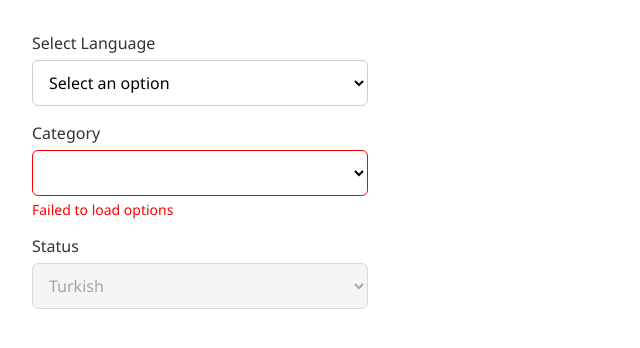
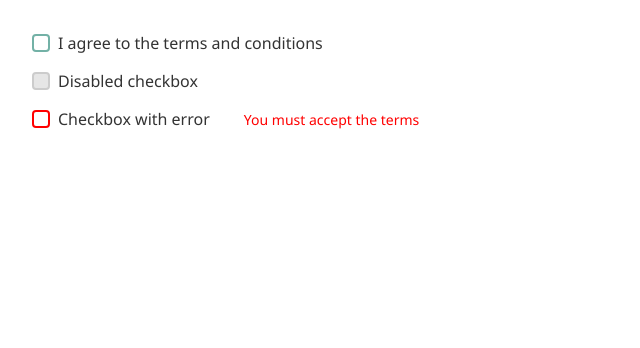
Before and after one commit to DorukhanBekdur/dorukhan-ui, a React (Vite) app: page / in a window 1280 px wide. Shown: the top 348 px of the page, without its empty margins (0-640 px from the left). Built offline with nearby package versions, Linux system fonts and the light colour scheme.

Commit message:
Add Checkbox component and fix tick alignment for better centering

```diff
--- a/src/App.jsx
+++ b/src/App.jsx
@@ -1,27 +1,30 @@
 import { useState } from "react";
-import Select from "./components/Select/Select";
+import Checkbox from "./components/Checkbox/Checkbox";
 
 function App() {
-  const [language, setLanguage] = useState("");
-
-  const languageOptions = [
-    { label: "Turkish", value: "tr" },
-    { label: "English", value: "en" },
-    { label: "German", value: "de" },
-  ];
+  const [isChecked, setIsChecked] = useState(false);
 
   return (
-    <div style={{ padding: "2rem", maxWidth: "400px" }}>
-      <Select
-        label="Select Language"
-        options={languageOptions}
-        value={language}
-        onChange={(e) => setLanguage(e.target.value)}
+    <div style={{ padding: "2rem" }}>
+      <Checkbox
+        label="I agree to the terms and conditions"
+        checked={isChecked}
+        onChange={() => setIsChecked(!isChecked)}
       />
 
-      <Select label="Category" options={[]} error="Failed to load options" />
+      <Checkbox
+        label="Disabled checkbox"
+        checked={false}
+        onChange={() => {}}
+        disabled
+      />
 
-      <Select label="Status" options={languageOptions} disabled />
+      <Checkbox
+        label="Checkbox with error"
+        checked={false}
+        onChange={() => {}}
+        error="You must accept the terms"
+      />
     </div>
   );
 }
--- /dev/null
+++ b/src/components/Checkbox/Checkbox.css
@@ -0,0 +1,64 @@
+.checkbox-wrapper {
+  display: flex;
+  align-items: center;
+  gap: 8px;
+  margin-bottom: 1rem;
+  font-family: inherit;
+}
+
+.checkbox-input {
+  position: relative;
+  width: 18px;
+  height: 18px;
+  cursor: pointer;
+  border: 2px solid #73b1a6;
+  border-radius: 4px;
+  appearance: none;
+  position: relative;
+  transition: background-color 0.2s ease, border-color 0.2s ease;
+}
+
+.checkbox-input:checked {
+  background-color: #73b1a6;
+  border-color: #73b1a6;
+}
+
+.checkbox-input:checked::after {
+  content: "";
+  position: absolute;
+  top: 45%;
+  left: 50%;
+  width: 6px;
+  height: 10px;
+  border: solid white;
+  border-width: 0 2px 2px 0;
+  transform: translate(-50%, -50%) rotate(45deg);
+}
+
+.checkbox-input:focus {
+  outline: 2px solid #5a988d;
+  outline-offset: 2px;
+}
+
+.checkbox-input:disabled {
+  cursor: not-allowed;
+  background-color: #e6e6e6;
+  border-color: #ccc;
+}
+
+.checkbox-label {
+  cursor: pointer;
+  user-select: none;
+  color: #333;
+  font-size: 16px;
+}
+
+.checkbox-error {
+  border-color: red;
+}
+
+.checkbox-error-message {
+  margin-left: 26px;
+  color: red;
+  font-size: 14px;
+}
--- /dev/null
+++ b/src/components/Checkbox/Checkbox.jsx
@@ -0,0 +1,24 @@
+import "./Checkbox.css";
+
+const Checkbox = ({ label, checked, onChange, disabled = false, error }) => {
+  const id = `checkbox-${label.replace(/\s+/g, "-").toLowerCase()}`;
+
+  return (
+    <div className={`checkbox-wrapper ${disabled ? "disabled" : ""}`}>
+      <input
+        id={id}
+        type="checkbox"
+        checked={checked}
+        onChange={onChange}
+        disabled={disabled}
+        className={`checkbox-input ${error ? "checkbox-error" : ""}`}
+      />
+      <label htmlFor={id} className="checkbox-label">
+        {label}
+      </label>
+      {error && <p className="checkbox-error-message">{error}</p>}
+    </div>
+  );
+};
+
+export default Checkbox;
```
